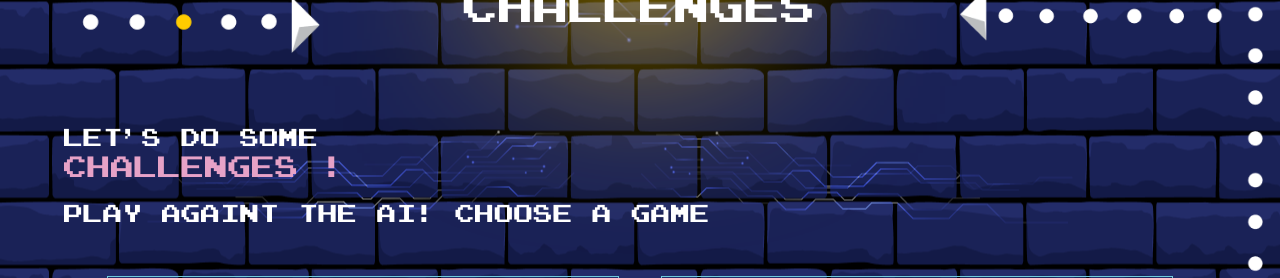
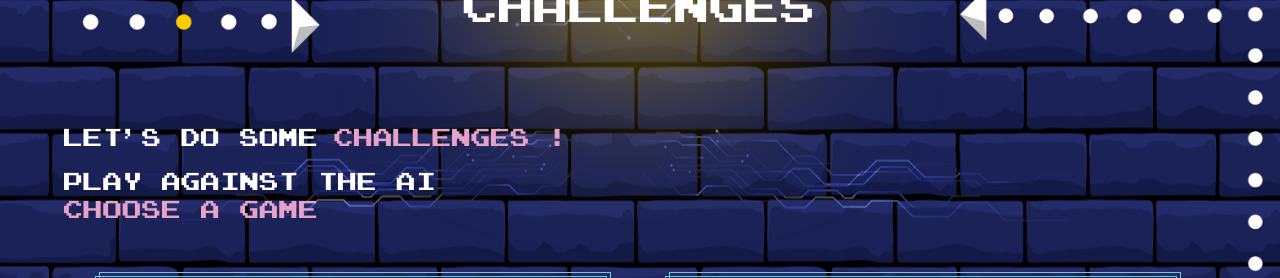
Before and after one commit to SchoolofAI-Algiers/WelcomeDay22, a Next.js app: page / in a window 1280 px wide. Shown: the part 2120-2398 px from the top of the page. Built offline with nearby package versions, Linux system fonts and the light colour scheme.

Commit message:
Fix challenges

```diff
--- a/components/Challenges.jsx
+++ b/components/Challenges.jsx
@@ -24,7 +24,10 @@ export default function Challenges() {
   ];
 
   return (
-    <section className="relative min-h-screen text-white p-6 md:p-16 overflow-hidden" id="Challenges">
+    <section
+      className="relative min-h-screen text-white p-6 md:p-16 overflow-hidden"
+      id="Challenges"
+    >
       <img
         src="/assets/Group6.png"
         className="invisible md:visible absolute xl:w-80 md:w-56 sm:w-36 w-28 top-5 left-0"
@@ -36,23 +39,26 @@ export default function Challenges() {
       <div className="bg-[#FFCC00] h-36 w-36 md:h-48 md:w-48 blur-[60px] md:blur-[100px] absolute top-0 -translate-x-1/2 left-1/2 -translate-y-1/2" />
 
       <div className="relative w-full flex flex-col items-center">
-        <h1 className=" text-xl md:text-2xl lg:text-3xl xl:text-4xl">
+        <h1 className="text-xl md:text-2xl lg:text-3xl xl:text-4xl">
           challenges
         </h1>
-        <div className="w-full flex flex-col items-start mt-8 md:mt-12 lg:mt-24">
+        <div className="w-full flex flex-col lg:text-xl md:text-lg text-sm items-start mt-8 md:mt-12 lg:mt-24">
           <div>
-            <div className="lg:text-xl md:text-lg text-sm   ">
-              <h2>let's do some</h2>
-              <h2 className="text-[#E6A2C7] lg:text-2xl sm:text-xl">challenges !</h2>
+            <div>
+              <h2 className="flex flex-wrap items-center gap-x-4">
+                Let's do some
+                <h2 className="text-[#E6A2C7]">challenges !</h2>
+              </h2>
             </div>
           </div>
-          <h3 className="lg:text-xl md:text-lg text-sm   mt-4">
-            Play againt the AI! Choose a game
+          <h3 className="mt-4">
+            Play against the AI
+            <h3 className="text-[#E6A2C7]">Choose a game</h3>
           </h3>
         </div>
       </div>
 
-      <div className="flex flex-wrap justify-evenly my-8">
+      <div className="flex flex-wrap justify-evenly gap-x-6 my-8">
         {challenges.map((challenge) => (
           <ChallengeCard
             key={challenge.id}
@@ -64,7 +70,7 @@ export default function Challenges() {
         ))}
       </div>
 
-      <div className="flex justify-center  gap-x-8 text-xs md:text-sm flex-col md:flex-row">
+      <div className="flex justify-center gap-x-8 text-xs md:text-sm flex-col sm:flex-row">
         <input
           ref={ref}
           className="text-white bg-transparent border-2 border-[#E6A2C7] outline-none rounded-sm p-2 my-2"
```
Lines whose indentation alone changed are shown as unchanged.
